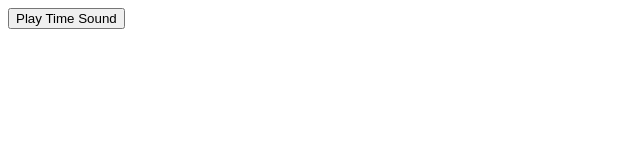
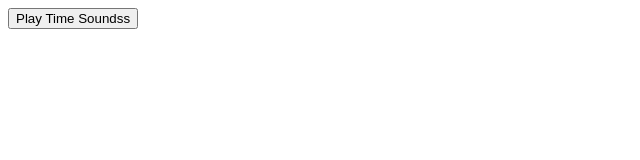
Before and after one commit to microscopicwindow/SClock, a plain HTML site: page index.html in a window 1280 px wide. Shown: the full height of the page, 0-640 px from the left. Drawn offline with Linux system fonts and the light colour scheme.

Commit message:
Update index.html

```diff
--- a/index.html
+++ b/index.html
@@ -7,7 +7,7 @@
     <title>Sound Clock</title>
 </head>
 <body>
-    <button id="play-time-sound">Play Time Sound</button>
+    <button id="play-time-sound">Play Time Soundss</button>
 
     <audio id="hour-quadrant-sound" src="hour_quadrant.mp3"></audio>
     <audio id="hour-within-quadrant-sound" src="hour_within_quadrant.mp3"></audio>
```
